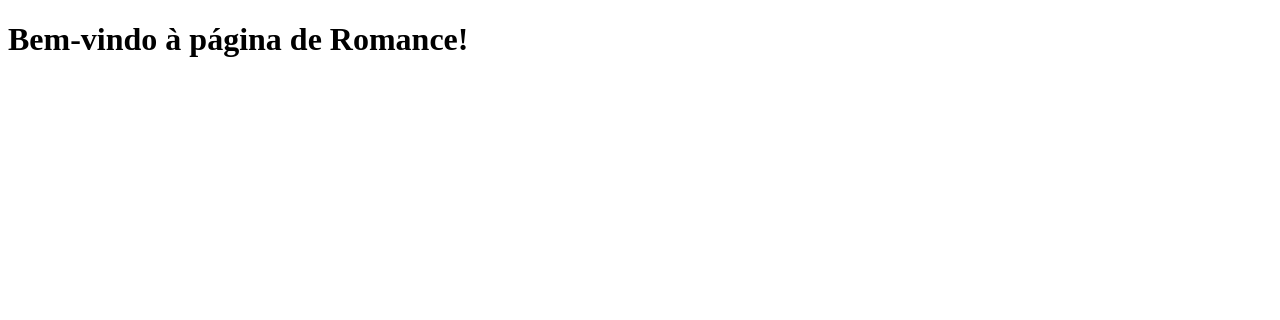
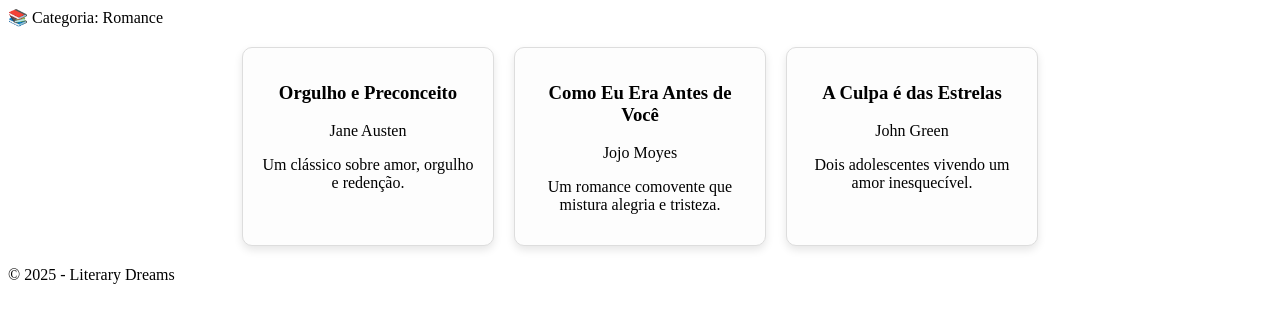
Before and after one commit to gabrielamaral332/Projeto-Desenv.-web, a plain HTML site: page romance.html in a window 1280 px wide. Drawn offline with Linux system fonts and the light colour scheme.

Commit message:
Update romance.html

```diff
--- a/romance.html
+++ b/romance.html
@@ -1,11 +1,73 @@
 <!DOCTYPE html>
 <html lang="pt">
 <head>
-    <meta charset="UTF-8">
-    <title>Romance</title>
-    <link rel="stylesheet" href="style.css">
+  <meta charset="UTF-8">
+  <title>Romance - Literary Dreams</title>
+  <link rel="stylesheet" href="style.css">
+  <style>
+    .book-container {
+      display: flex;
+      flex-wrap: wrap;
+      gap: 20px;
+      justify-content: center;
+      padding: 20px;
+    }
+
+    .book-card {
+      width: 220px;
+      background-color: #fdfdfd;
+      border: 1px solid #ddd;
+      border-radius: 10px;
+      padding: 15px;
+      box-shadow: 0 4px 8px rgba(0, 0, 0, 0.1);
+      cursor: pointer;
+      transition: transform 0.2s;
+      text-align: center;
+    }
+
+    .book-card:hover {
+      transform: scale(1.03);
+      background-color: #f5f5f5;
+    }
+
+    .book-card a {
+      text-decoration: none;
+      color: inherit;
+      display: block;
+    }
+  </style>
 </head>
 <body>
-    <h1>Bem-vindo à página de Romance!</h1>
+  <header>📚 Categoria: Romance</header>
+
+  <main>
+    <div class="book-container">
+      <div class="book-card">
+        <a href="leitura.html?livro=Orgulho%20e%20Preconceito">
+          <h3>Orgulho e Preconceito</h3>
+          <p>Jane Austen</p>
+          <p>Um clássico sobre amor, orgulho e redenção.</p>
+        </a>
+      </div>
+
+      <div class="book-card">
+        <a href="leitura.html?livro=Como%20Eu%20Era%20Antes%20de%20Você">
+          <h3>Como Eu Era Antes de Você</h3>
+          <p>Jojo Moyes</p>
+          <p>Um romance comovente que mistura alegria e tristeza.</p>
+        </a>
+      </div>
+
+      <div class="book-card">
+        <a href="leitura.html?livro=A%20Culpa%20é%20das%20Estrelas">
+          <h3>A Culpa é das Estrelas</h3>
+          <p>John Green</p>
+          <p>Dois adolescentes vivendo um amor inesquecível.</p>
+        </a>
+      </div>
+    </div>
+  </main>
+
+  <footer>© 2025 - Literary Dreams</footer>
 </body>
 </html>
```
